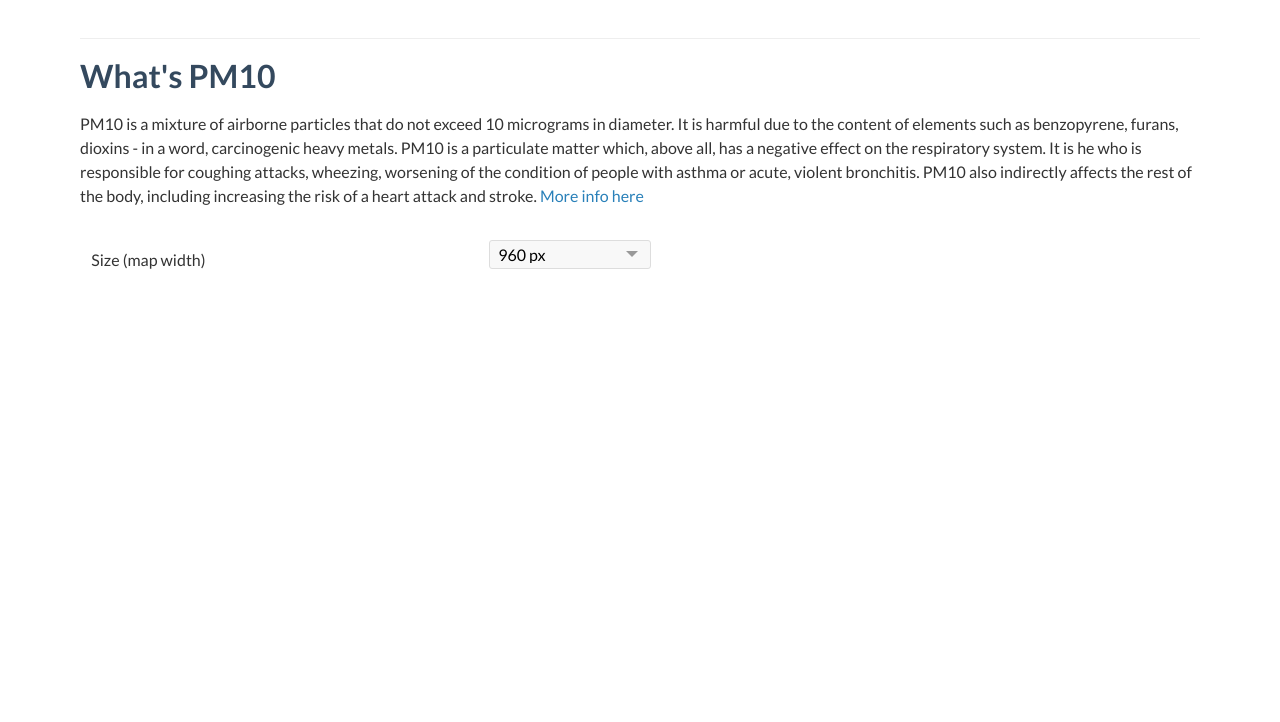
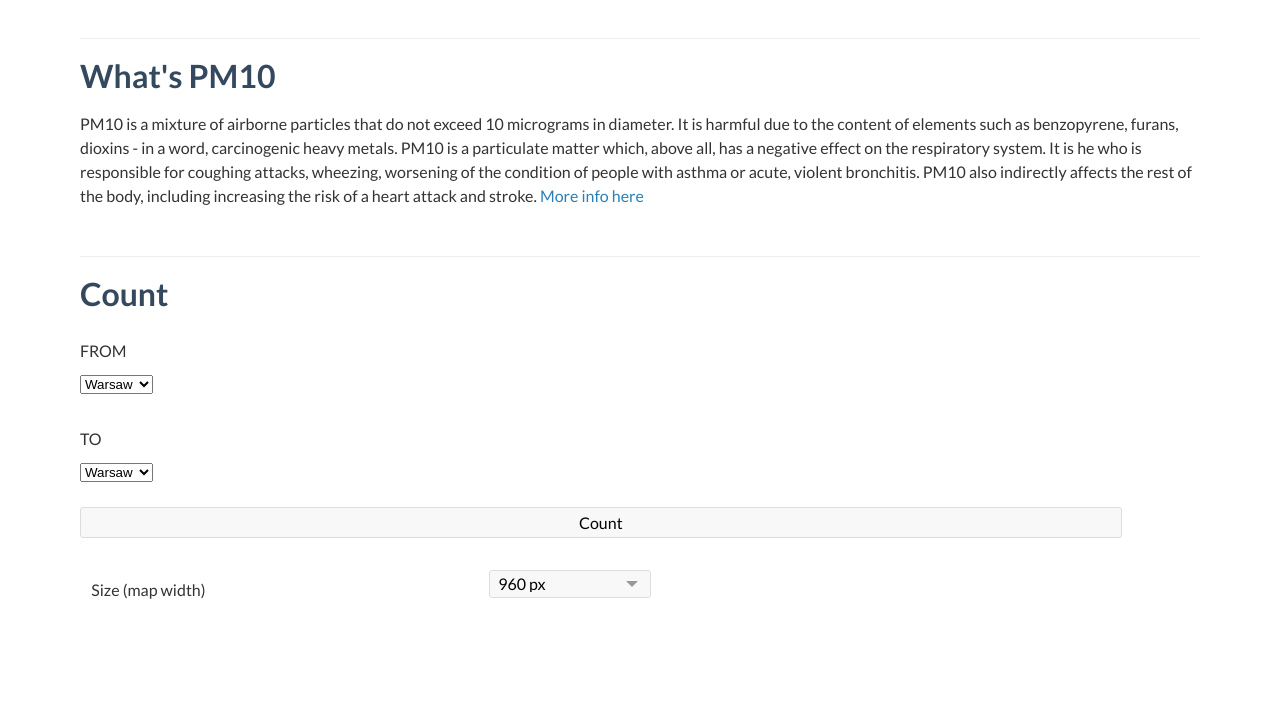
Before and after one commit to regin123/global-warming-investigator, a Django app: page /poland/ in a window 1280 px wide. Shown: the part 654-1376 px from the top of the page. Before the commit the page ends 923 px from the top, so only its background shows below. Run offline with Django 3.2, Linux system fonts and the light colour scheme; some libraries are stand-ins or nearby versions.

Commit message:
Added ability for counting co2 emissions

```diff
--- a/best_hacks/info_map/views.py
+++ b/best_hacks/info_map/views.py
@@ -1,11 +1,14 @@
 from django.http import HttpResponse
 from django.shortcuts import render
+from django.views.decorators.http import require_http_methods
 from matplotlib import pyplot as plt
 import json
 import itertools
 import io
 import PIL
 import pylab
+from math import radians, cos, sin, asin, sqrt, atan2
+import geopy.distance
 
 # Create your views here.
 from django.template import loader
@@ -71,3 +74,48 @@ def get_countries(data):
 
 def union_sets(args):
     return set(frozenset(itertools.chain.from_iterable(args)))
+
+@require_http_methods(["GET"])
+def count_co2(request):
+    wspolrzedneX = {
+        "Warsaw": 52.12,
+        "Wroclaw": 51.07,
+        "Krakow": 50.04,
+        "Moscow": 55.45,
+        "Sydney": 39.54,
+        "Chicago": 41.54
+    }
+    wspolrzedneY = {
+        "Warsaw": 21.02,
+        "Wroclaw": 17.2,
+        "Krakow": 19.56,
+        "Moscow": 37.37,
+        "Sydney": 116.23,
+        "Chicago":  86.39
+    }
+    fromX= wspolrzedneX[request.GET.get('fromP')]
+    fromY = wspolrzedneY[request.GET.get('fromP')]
+    toX= wspolrzedneX[request.GET.get('toP')]
+    toY = wspolrzedneY[request.GET.get('toP')]
+
+    # approximate radius of earth in km
+    R = 6373.0
+
+    lat1 = radians(fromX)
+    lon1 = radians(fromY)
+    lat2 = radians(toX)
+    lon2 = radians(toY)
+
+    dlon = lon2 - lon1
+    dlat = lat2 - lat1
+
+    a = sin(dlat / 2) ** 2 + cos(lat1) * cos(lat2) * sin(dlon / 2) ** 2
+    c = 2 * atan2(sqrt(a), sqrt(1 - a))
+
+    distance = R * c
+
+    print("Results:", distance)
+    print("emisja samochodu: ", 122.3*distance/1000," kilogramów CO2")
+    print("emisja samolotu: ", 50*distance," kilogramów CO2")
+
+    return 0
--- a/best_hacks/urls.py
+++ b/best_hacks/urls.py
@@ -21,5 +21,6 @@ urlpatterns = [
     path('admin/', admin.site.urls),
     path('', include('best_hacks.info_map.urls')),
     path('consequences/', views.consequences, name='consequences'),
-    path('prevention/', views.prevention, name='prevention')
+    path('prevention/', views.prevention, name='prevention'),
+    path('count_co2/', views.count_co2, name='count_co2'),
 ]
--- a/templates/Poland.html
+++ b/templates/Poland.html
@@ -258,6 +258,34 @@
        PM10 is a mixture of airborne particles that do not exceed 10 micrograms in diameter. It is harmful due to the content of elements such as benzopyrene, furans, dioxins - in a word, carcinogenic heavy metals. PM10 is a particulate matter which, above all, has a negative effect on the respiratory system. It is he who is responsible for coughing attacks, wheezing, worsening of the condition of people with asthma or acute, violent bronchitis. PM10 also indirectly affects the rest of the body, including increasing the risk of a heart attack and stroke.<a href="https://airly.org/pl/pyl-zawieszony-czym-jest-pm10-a-czym-pm2-5-aerozole-atmosferyczne/"> More info here </a>
 
 
+            <section id="section-count" class="wrapper">
+     <hr />
+      <h3>Count</h3>
+                <form action="/count_co2">
+  <label for="fromP">FROM</label>
+  <select name="fromP" id="places">
+      <option value="Warsaw">Warsaw</option>
+      <option value="Wroclaw">Wroclaw</option>
+      <option value="Kracow">Kracow</option>
+      <option value="Chicago">Chicago</option>
+      <option value="Moscow">Moscow</option>
+      <option value="Sydney">Sydney</option>
+  </select>
+  <br><br>
+
+  <label for="toP">TO</label>
+  <select name="toP" id="places">
+      <option value="Warsaw">Warsaw</option>
+      <option value="Wroclaw">Wroclaw</option>
+      <option value="Kracow">Kracow</option>
+      <option value="Chicago">Chicago</option>
+      <option value="Moscow">Moscow</option>
+      <option value="Sydney">Sydney</option>
+  </select>
+  <br><br>
+  <input type="submit" value="Count">
+</form>
+
    </div><!-- END .wrapper -->
       <!-- MAP SETTINGS -->
 
```
